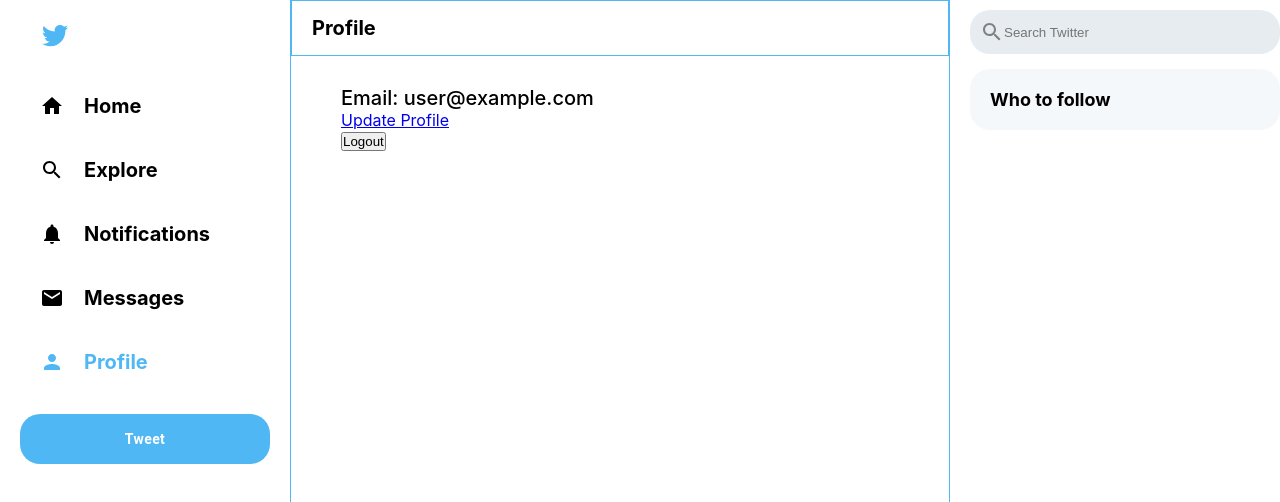
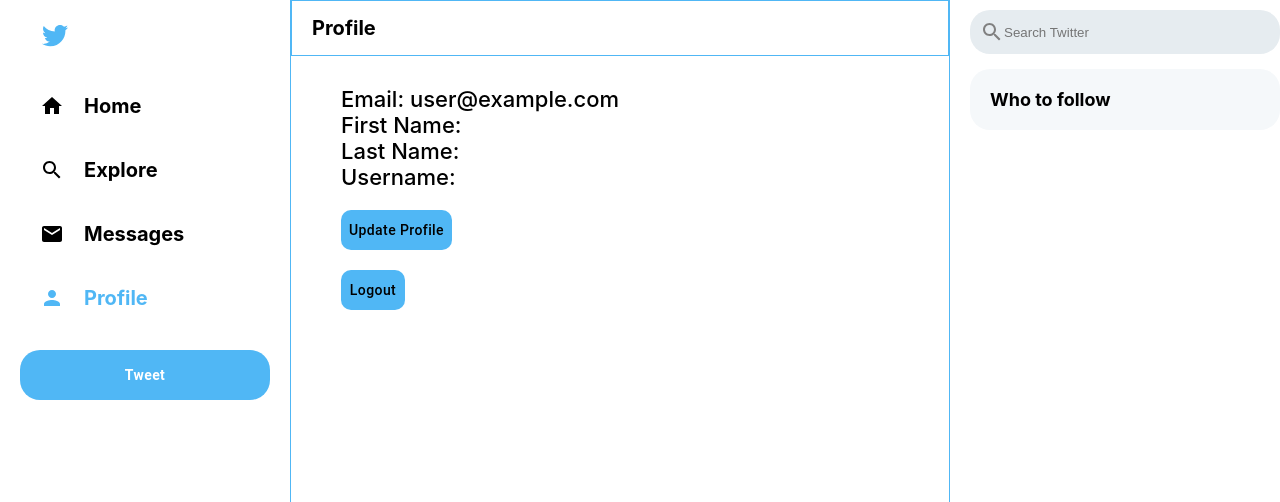
Before and after one commit to hpatell/Twitter-Clone, a React (Create React App) app: page /profile in a window 1280 px wide. Shown: the top 502 px of the page. Built offline with nearby package versions, Linux system fonts and the light colour scheme; no server answers; the database is empty; sample sign-in values are in the browser's storage.

Commit message:
fixed bugs

```diff
--- a/src/App.js
+++ b/src/App.js
@@ -4,6 +4,7 @@ import Signup from "./Signup";
 import Login from "./Login";
 import HomePage from "./HomePage";
 import ExplorePage from "./ExplorePage";
+import MessagesPage from "./MessagesPage";
 import ProfilePage from "./ProfilePage";
 import ForgotPassword from "./ForgotPassword";
 import UpdateProfile from "./UpdateProfile";
@@ -23,6 +24,7 @@ function App() {
             <Routes>
               <Route exact path="/" element={<ProtectedRoute><HomePage /></ProtectedRoute>}/>
               <Route path="/explore" element={<ProtectedRoute><ExplorePage /></ProtectedRoute>}/>
+              <Route path="/messages" element={<ProtectedRoute><MessagesPage /></ProtectedRoute>}/>
               <Route path="/profile" element={<ProtectedRoute><ProfilePage /></ProtectedRoute>}/>
               <Route path="/update-profile" element={<ProtectedRoute><UpdateProfile /></ProtectedRoute>}/>
               <Route path="/signup" element={<Signup />}/>
--- a/src/ExplorePage.js
+++ b/src/ExplorePage.js
@@ -3,8 +3,10 @@ import Sidebar from "./Sidebar";
 
 function ExplorePage() {
     return (
-        <><Sidebar />
-        <h1>Explore Page</h1></>
+        <>
+        <Sidebar />
+        <h1>Explore Page Coming Soon...</h1>
+        </>
 
     );
 }
--- /dev/null
+++ b/src/MessagesPage.js
@@ -0,0 +1,12 @@
+import React from "react";
+import Sidebar from "./Sidebar";
+
+function MessagesPage() {
+    return (
+        <><Sidebar />
+        <h1>Messages Page Coming Soon...</h1></>
+
+    );
+}
+
+export default MessagesPage;
--- a/src/ProfilePage.css
+++ b/src/ProfilePage.css
@@ -19,10 +19,20 @@
   font-size: 20px;
   font-weight: 700;
 }
-.email__header > h2 {
-  font-size: 20px;
+.user__header > h2 {
+  font-size: 22px;
   font-weight: 500;
 }
-.email__header {
+.user__header {
   padding: 30px 50px;
 }
+.button {
+  background-color: var(--twitter-color-blue) !important;
+  border: none !important;
+  color: black !important;
+  font-weight: 500 !important;
+  text-transform: inherit !important;
+  border-radius: 10px !important;
+  height: 40px !important;
+  margin-top: 20px !important;
+}
--- a/src/ProfilePage.js
+++ b/src/ProfilePage.js
@@ -5,6 +5,8 @@ import { Alert } from '@mui/material';
 import { useAuth } from './context/AuthContext';
 import "./ProfilePage.css";
 import Widgets from "./Widgets";
+import Button from '@mui/material/Button';
+import {GetUser} from "./firebase.js"
 
 function ProfilePage() {
   const { currentUser, logout } = useAuth();
@@ -21,6 +23,9 @@ function ProfilePage() {
     }
   }
 
+  //getUserInformation
+  let user = GetUser();
+
   return (
     <>
     <Sidebar />
@@ -28,11 +33,14 @@ function ProfilePage() {
       <div className="feed__header">
           <h2>Profile</h2>
       </div>
-      <div className="email__header">
+      <div className="user__header">
         {error && <Alert severity="error">{error}</Alert>}
         <h2>Email: {currentUser.email}</h2>
-        <Link to="/update-profile">Update Profile</Link>
-        <div><button onClick={handleLogout}>Logout</button></div>
+        <h2>First Name: {user[1]}</h2>
+        <h2>Last Name: {user[2]}</h2>
+        <h2>Username: {user[0]}</h2>
+        <Link to="/update-profile" style={{textDecoration:'inherit'}}><Button className='button'>Update Profile</Button></Link>
+        <div><Button className='button' onClick={handleLogout}>Logout</Button></div>
       </div>
     </div>
     <Widgets />
--- a/src/Sidebar.js
+++ b/src/Sidebar.js
@@ -4,7 +4,6 @@ import SidebarOption from "./SidebarOption";
 import TwitterIcon from '@mui/icons-material/Twitter';
 import HomeIcon from '@mui/icons-material/Home';
 import SearchIcon from '@mui/icons-material/Search';
-import NotificationsIcon from '@mui/icons-material/Notifications';
 import MailIcon from '@mui/icons-material/Mail';
 import PersonIcon from '@mui/icons-material/Person';
 import Button from '@mui/material/Button';
@@ -24,16 +23,18 @@ function Sidebar()
             <Link to="/explore" style={{ color: 'inherit', textDecoration: 'inherit' }}>
                 <SidebarOption Icon={SearchIcon} text="Explore" path="/explore"> </SidebarOption>
             </Link>
-            {/* Notifications Page */}
-            <SidebarOption Icon={NotificationsIcon} text="Notifications" />
             {/* Messages Page */}
-            <SidebarOption Icon={MailIcon} text="Messages" />
+            <Link to="/messages" style={{ color: 'inherit', textDecoration: 'inherit' }}>
+                <SidebarOption Icon={MailIcon} text="Messages" path="/messages"> </SidebarOption>
+            </Link>
             {/* Profile Page */}
             <Link to="/profile" style={{ color: 'inherit', textDecoration: 'inherit' }}>
                 <SidebarOption Icon={PersonIcon} text="Profile" path="/profile"> </SidebarOption>
             </Link>
             {/* Sidebar Tweet Button */}
-            <Button variant="outlined" className="sidebar__tweetButton" fullWidth>Tweet</Button>
+            <Link to="/" style={{ color: 'inherit', textDecoration: 'inherit' }}>
+                <Button variant="outlined" className="sidebar__tweetButton" fullWidth>Tweet</Button>
+            </Link>
         </div>
     );
 }
--- a/src/Signup.js
+++ b/src/Signup.js
@@ -31,7 +31,7 @@ export default function Signup() {
         await signup(data.get('email'), data.get('password'));
 
         // add user to database
-        const docRef = await addDoc(collection(db, "users"), {
+        await addDoc(collection(db, "users"), {
           username: data.get('username'),
           firstName: data.get('firstName'),
           lastName: data.get('lastName'),
@@ -39,7 +39,7 @@ export default function Signup() {
           avatar: "",
           verified: true
         });
-        console.log("User ID: ", docRef.id);
+        //console.log("User ID: ", docRef.id);
 
         navigate("/");
     } catch (error) {
--- a/src/UpdateProfile.js
+++ b/src/UpdateProfile.js
@@ -13,6 +13,8 @@ import { Alert } from '@mui/material';
 import { Stack } from '@mui/system';
 import { useAuth } from './context/AuthContext';
 import { EmailAuthProvider } from 'firebase/auth';
+import db from "./firebase.js";
+import { doc, updateDoc, collection, query, where, getDocs } from "firebase/firestore";
 const theme = createTheme();
 
 export default function UpdateProfile() {
@@ -36,6 +38,16 @@ export default function UpdateProfile() {
         {
             if (data.get('email') !== currentUser.email && data.get('email')) {
                 try {
+                    // update email in firestore database
+                    const q = query(collection(db, "users"), where("email", "==", currentUser.email));
+                    const querySnapshot = await getDocs(q);
+                    querySnapshot.forEach((document) => {
+                      const userRef = doc(db, "users", document.id);
+                      updateDoc(userRef, {
+                        email: data.get('email')
+                      });
+                    });
+                    // update email in firebase auth
                     await updateUserEmail(data.get('email'));
                     setMessage("Success: Email Updated");
                 } catch (error) {
```
